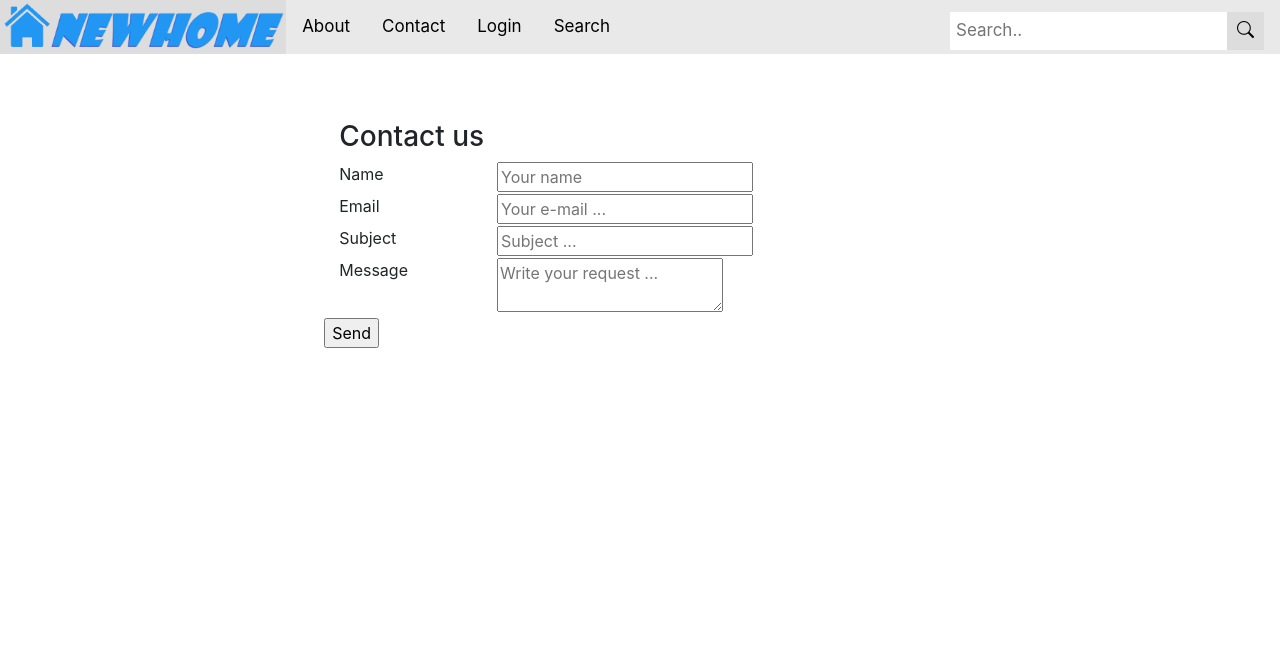
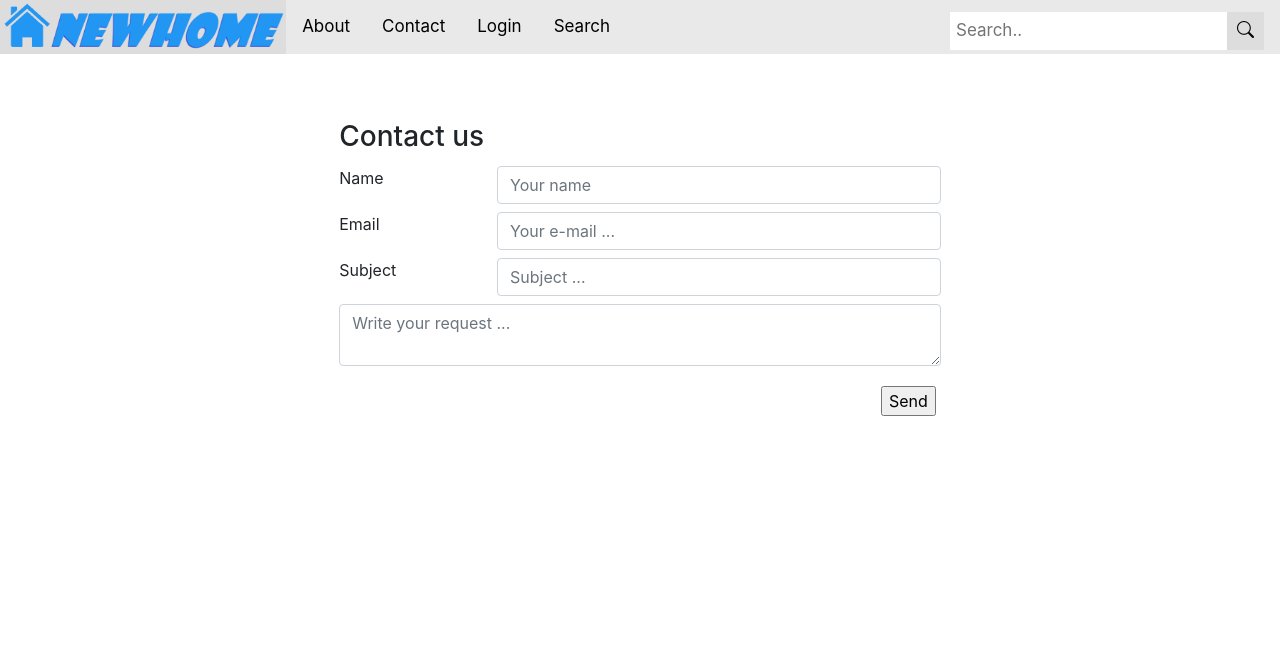
Before and after one commit to samuel-2004/AgileWebDevCITS3403, a Flask app: page /contact in a window 1280 px wide. Shown: the top 660 px of the page. Run offline with Flask 3, Linux system fonts and the light colour scheme; some libraries are stand-ins or nearby versions.

Commit message:
update contact form styling

```diff
--- a/app/templates/contact.html
+++ b/app/templates/contact.html
@@ -8,6 +8,10 @@
     margin-left: auto;
     margin-right: auto;
     max-width: 50%;
+}
+.row {
+    padding-top: 0.25rem;
+    padding-bottom: 0.25rem;
 }
 </style>
 {% endblock %}
@@ -22,7 +26,7 @@
                     {{ form.name.label }}
                 </div><br>
                 <div class="col-md-9">
-                    {{ form.name(placeholder='Your name') }}
+                    {{ form.name(placeholder='Your name', class_="form-control") }}
                 </div>
             </div>
             <!-- email forms -->
@@ -31,7 +35,7 @@
                     {{ form.email.label }}
                 </div><br>
                 <div class="col-md-9">
-                    {{ form.email(placeholder='Your e-mail ...') }}
+                    {{ form.email(placeholder='Your e-mail ...', class_="form-control") }}
                 </div>
             </div>
             <!-- Subject of your request -->
@@ -40,20 +44,17 @@
                     {{ form.subject.label }}
                 </div><br>
                 <div class="col-md-9">
-                    {{ form.subject(placeholder='Subject ...') }}
+                    {{ form.subject(placeholder='Subject ...', class_="form-control") }}
                 </div>
             </div>
             <!-- Content of your request -->
             <div class="row">
-                <div class="col-md-3">
-                    {{ form.message.label }}
-                </div><br>
-                <div class="col-md-9">
-                    {{ form.message(placeholder='Write your request ...') }}
+                <div class="col-md-12">
+                    {{ form.message(placeholder='Write your request ...', class_="form-control") }}
                 </div>
             </div>
             <!-- Submit button -->
-            <div class="row">
+            <div class="row" style="padding-top:1rem; padding-right:20px; float:right;">
                 {{ form.submit }}
             </div>
         </div>
```
